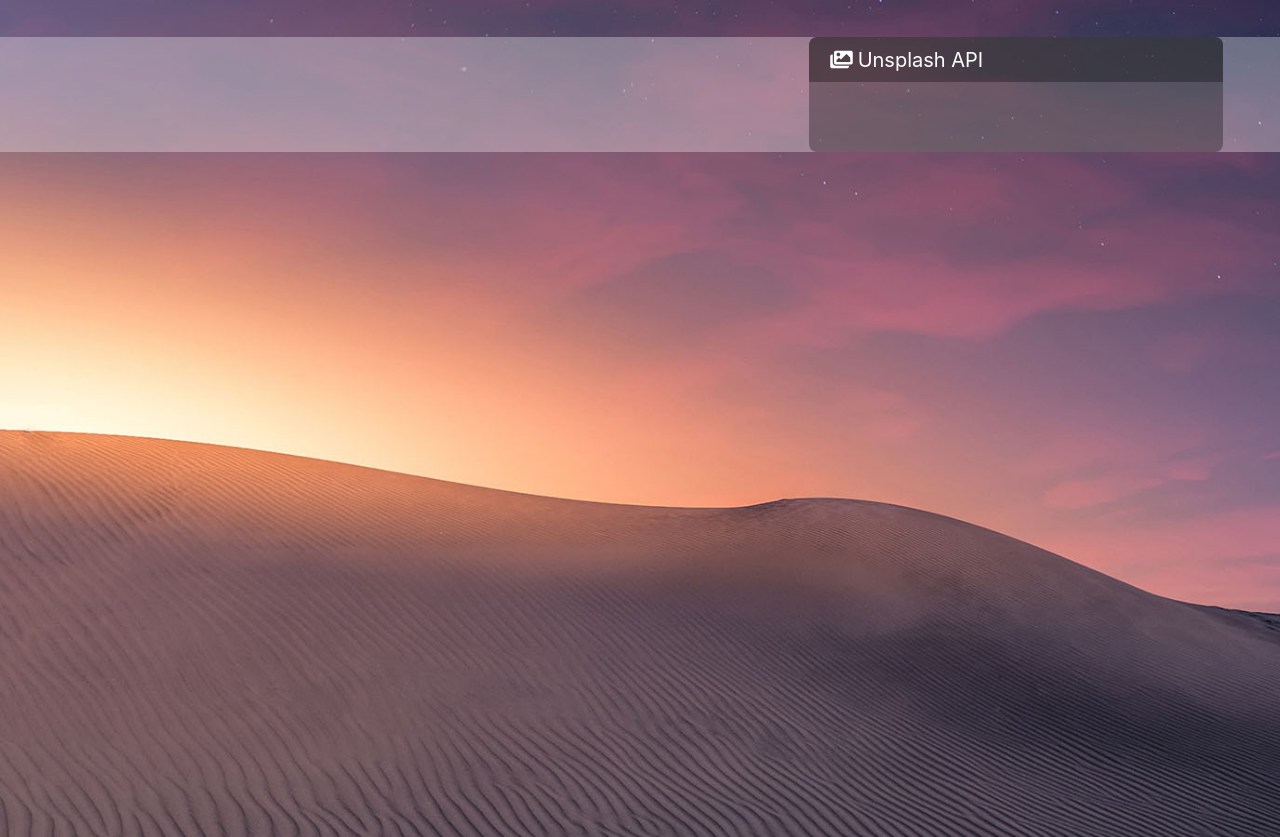
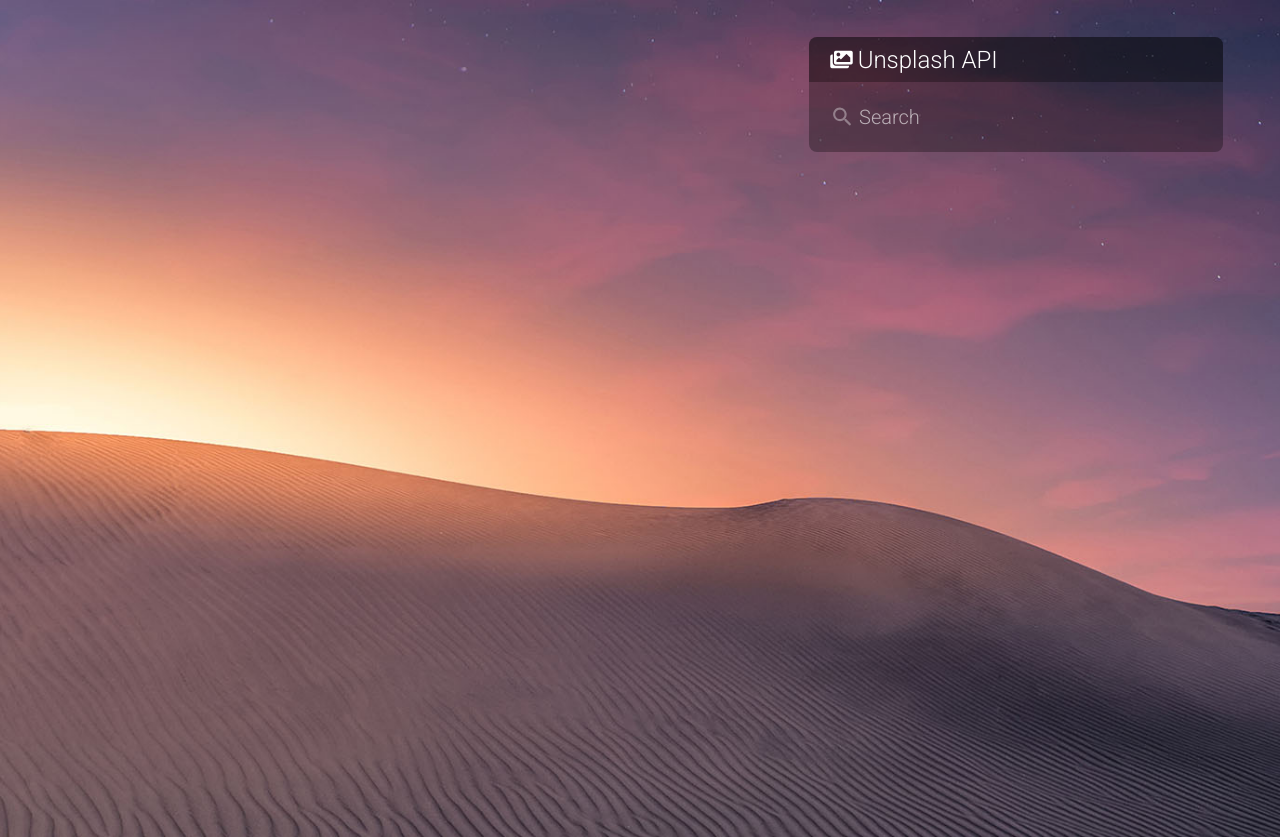
Before and after one commit to KateBlazhko/rss-stage0, a plain HTML site: page image-galery/index.html in a window 1280 px wide. Drawn offline with Linux system fonts and the light colour scheme.

Commit message:
feat: add input search

```diff
--- a/image-galery/index.html
+++ b/image-galery/index.html
@@ -5,6 +5,7 @@
     <meta http-equiv="X-UA-Compatible" content="IE=edge">
     <meta name="viewport" content="width=device-width, initial-scale=1.0">
     <link rel="stylesheet" href="https://cdnjs.cloudflare.com/ajax/libs/font-awesome/5.15.3/css/all.min.css">
+    <link href="https://fonts.googleapis.com/css2?family=Roboto:wght@300&display=swap" rel="stylesheet">
     <link rel="stylesheet" href="style.css">
     <title>Document</title>
 </head>
@@ -14,11 +15,13 @@
       <div class="header-container">
         <div class="tittle">
           <i class="far fa-images"></i>
-
-        <h1 class="tittle-text">Unsplash API</h1>
-      </div>
+          <h1 class="tittle-text">Unsplash API</h1>
+        </div>
         <div class="search">
-          <input class="search-input" type="search" name="search">
+          <svg class="search-icon">
+            <use xlink:href="./assets/svg/sprite.svg#icon"></use>
+          </svg>
+          <input class="search-input" type="search" name="search" placeholder="Search">
         </div>
       </div>
     </div>
--- a/image-galery/style.css
+++ b/image-galery/style.css
@@ -2,7 +2,11 @@ html {
     --body-color: #ffffff;
     --text-color: #ffffff;
     --input-color: rgba(0, 0, 0, 0.3);
+    --icon-color: rgba(255, 255, 255, 0.6);
+    --bg-color: rgba(255, 255, 255, 0.3);
     --bg-img: url('assets/img/bg-default.png');
+
+
 
 
 
@@ -13,17 +17,21 @@ html {
     height: 100vh;
     margin: 0;
 
-    font-family: 'Inter', sans-serif;
+    font-family: 'Roboto', sans-serif;
     font-style: normal;
-    font-weight: normal;
-    font-size: 20px;
-    line-height: 20px;
+    font-weight: 300;
+    font-size: 24px;
+    line-height: 28px;
     color: var(--text-color);
 
     background-image: var(--bg-img);
     background-position: center;
     background-repeat: no-repeat;
     background-size: cover;
+  }
+
+  main {
+    background: var(--bg-color);
   }
 
   *,
@@ -47,8 +55,6 @@ html {
     max-width: 1440px;
     margin: 0 auto;
     padding: 0 20px;
-
-    background: rgba(255, 255, 255, 0.3);
   }
 
    /* Header */
@@ -82,12 +88,16 @@ html {
   }
 
   .tittle-text {
-    font-weight: normal;
-    font-size: 20px;
+    font-size: 24px;
     line-height: 20px;
   }
 
   .search {
+    position: relative;
+
+    display: flex;
+    align-items: center;
+
     width: 100%;
     height: 70px;
   }
@@ -96,6 +106,14 @@ html {
     width: 100%;
     height: 100%;
     border: none;
+    padding-left: 12%;
+
+    font-family: 'Roboto', sans-serif;
+    font-style: normal;
+    font-weight: 300;
+    font-size: 20px;
+    line-height: 28px;
+    color: var(--text-color);
 
     background: transparent;
   }
@@ -103,3 +121,25 @@ html {
   .search-input:focus {
     outline: none;
   }
+
+  .search-input::placeholder {
+    font-family: 'Roboto', sans-serif;
+    font-style: normal;
+    font-weight: 300;
+    font-size: 20px;
+    line-height: 28px;
+    color: var(--icon-color);
+  }
+
+  .search-icon {
+    position: absolute;
+    left: 5%;
+    top: 50%;
+
+    width: 25px;
+    height: 25px;
+
+    fill: var(--icon-color);
+
+    transform: translateY(-50%);
+  }
```
Also changed, not shown: image-galery/assets/svg/sprite.svg (added).
